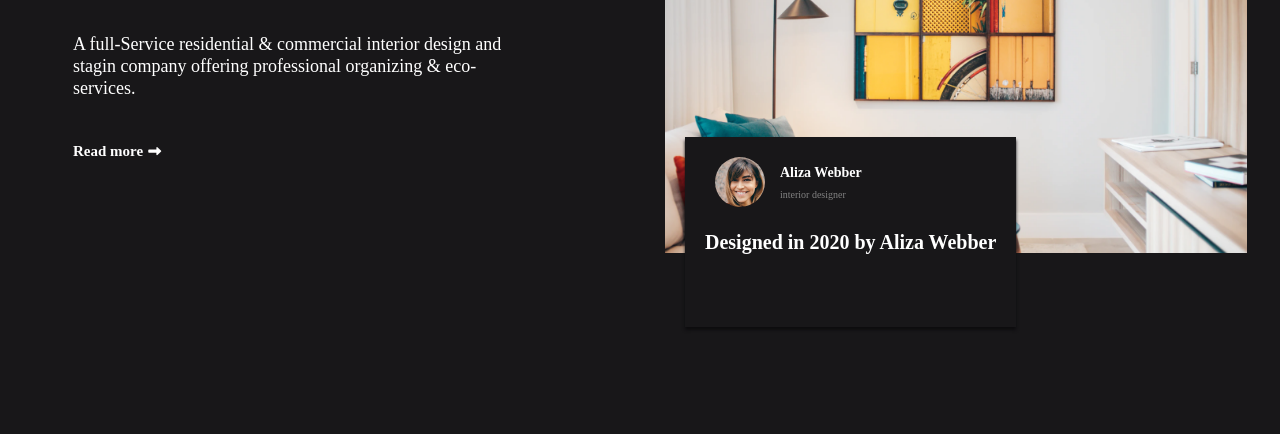
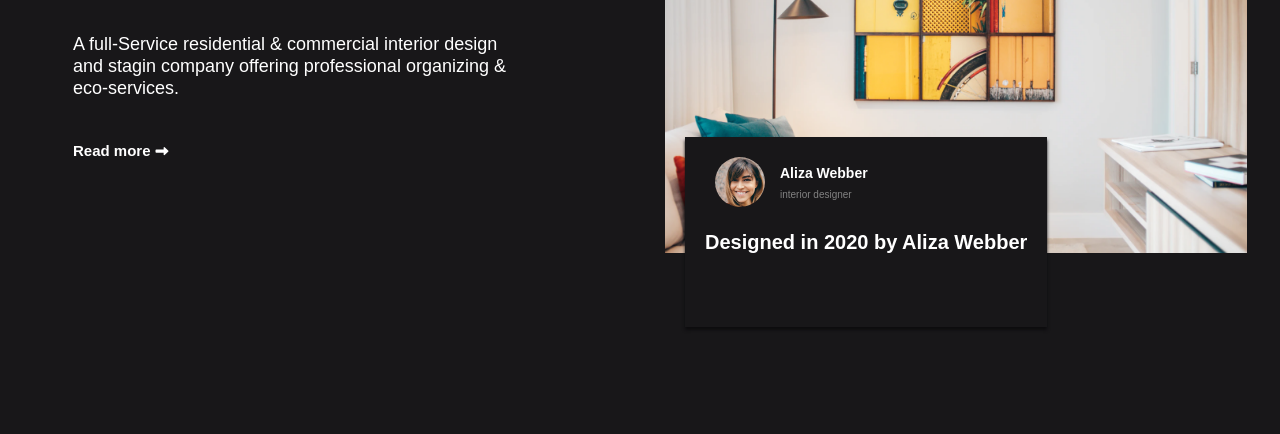
Before and after one commit to LeonardoCarrasco/Interior-Consultant, a plain HTML site: page index.html in a window 1280 px wide. Shown: the part 366-800 px from the top of the page. Drawn offline with Linux system fonts and the light colour scheme.

Commit message:
font fix

```diff
--- a/style.css
+++ b/style.css
@@ -1,7 +1,7 @@
 
 *{
     box-sizing: border-box;
-    font-family: Montserrat;
+    font-family: 'Montserrat', sans-serif;
     color: #ffff;
 }
 
```
